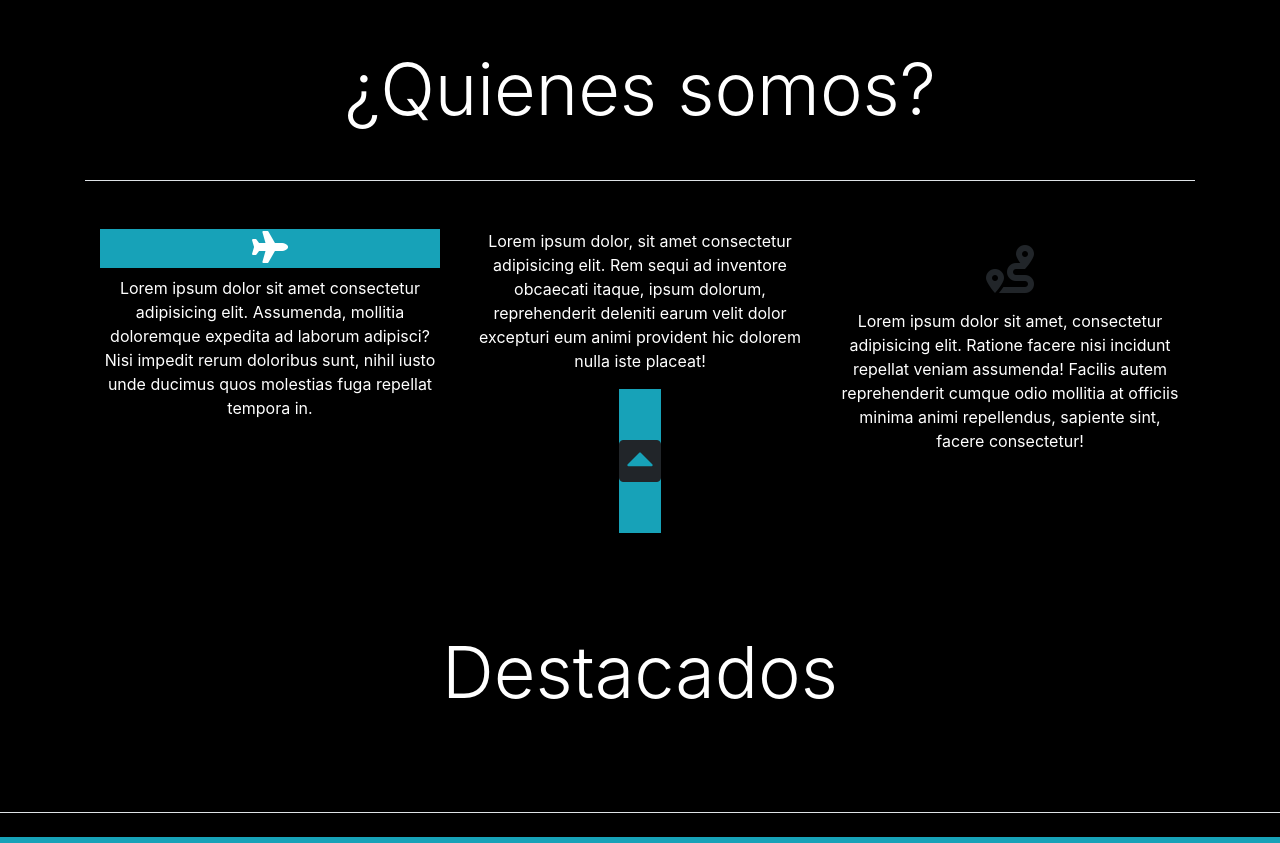
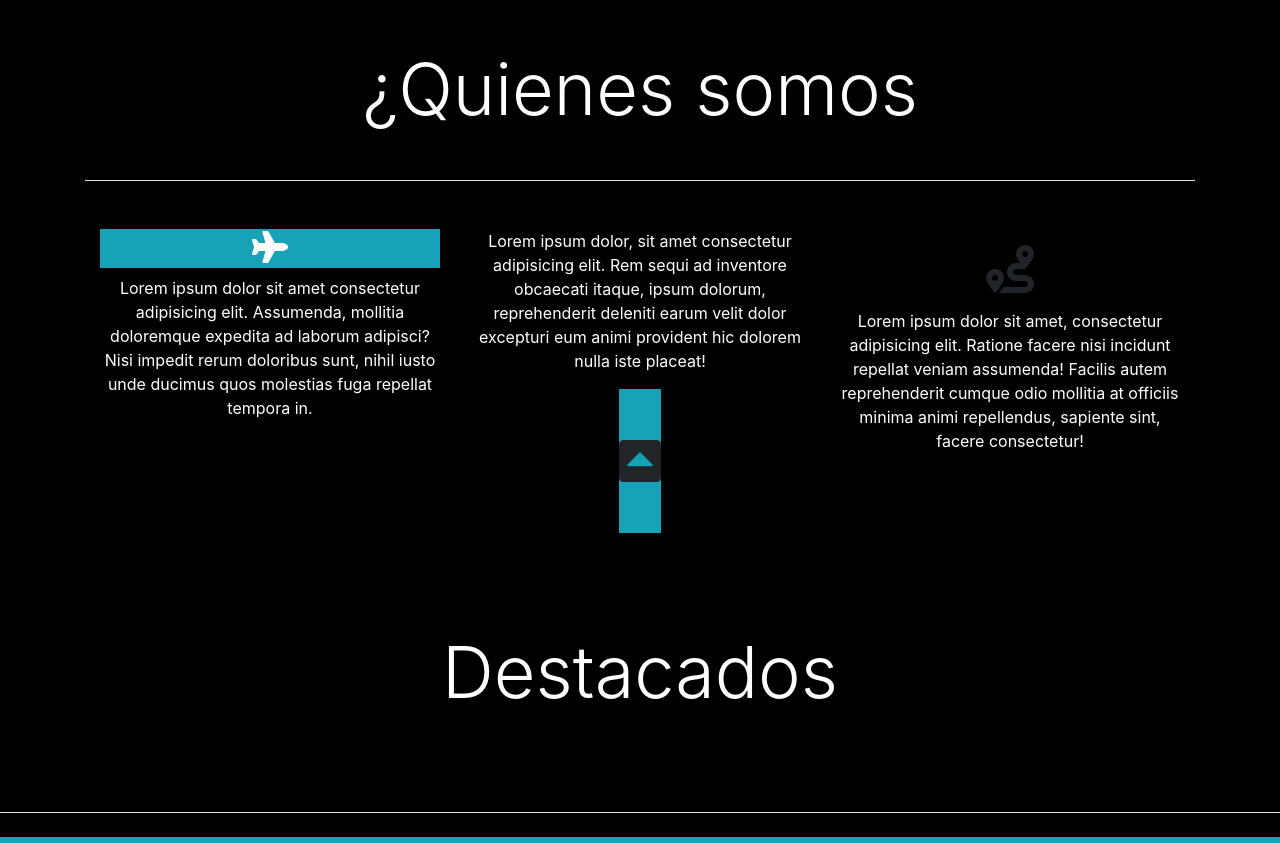
Before and after one commit to rodrigoraiman/Prueba-desafio, a plain HTML site: page index.html in a window 1280 px wide. Shown: the part 962-1805 px from the top of the page. Drawn offline with nearby package versions, Linux system fonts and the light colour scheme; a script that the page names is missing.

Commit message:
Quienes somos

```diff
--- a/index.html
+++ b/index.html
@@ -68,7 +68,7 @@
         </a>
       </div>
           <section class="container text center my-5">
-          <h2 class="display-3 my-5 text-center">¿Quienes somos?</h2>
+          <h2 class="display-3 my-5 text-center">¿Quienes somos</h2>
           <hr class="border-top my-5 bg-info">
           <div class="container text-center">
             <div class="row">
```
